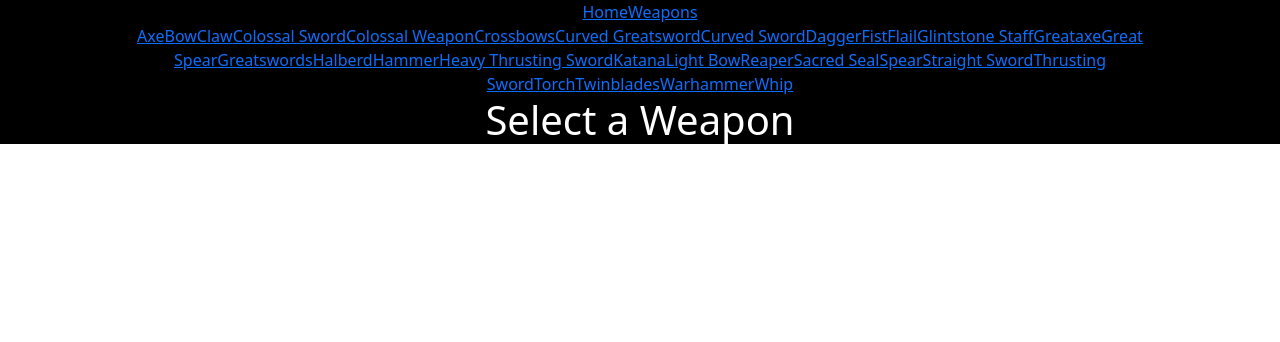
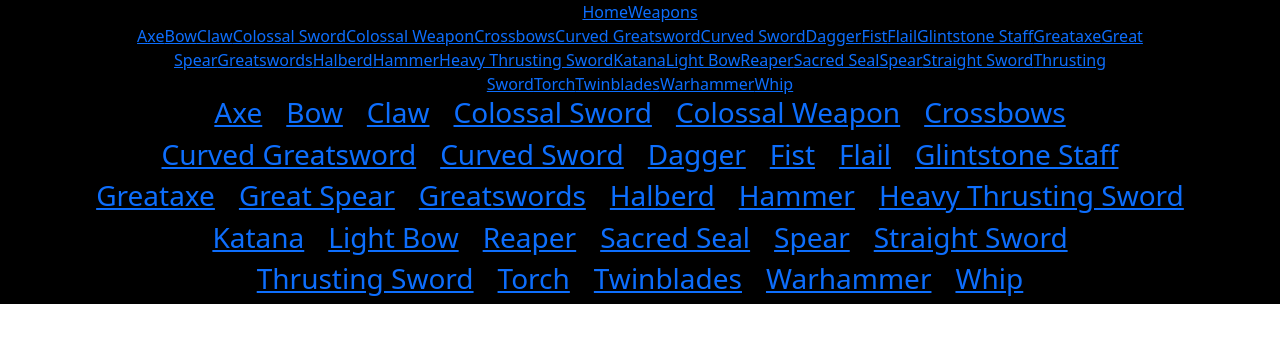
Before and after one commit to blangwell/react-elden-ring-api, a React (Create React App) app: page /weapons in a window 1280 px wide. Shown: the top 342 px of the page. Built offline with nearby package versions, Linux system fonts and the light colour scheme.

Commit message:
Add WeaponIndex and move categories array to separate file

```diff
--- /dev/null
+++ b/src/WeaponIndex.js
@@ -0,0 +1,16 @@
+import { Link } from 'react-router-dom';
+import { Container, Row } from 'react-bootstrap';
+
+export default function WeaponIndex(props) {
+	return (
+		<Container>
+			<Row xs="auto" className="d-flex justify-content-center">
+				{props.categories.map(category => (
+					<Link to={`${category}`} key={category}>
+						<h3>{category}</h3>
+					</Link>
+				))}
+			</Row>
+		</Container>
+	)
+}
--- a/src/Weapons.js
+++ b/src/Weapons.js
@@ -5,23 +5,10 @@ import {
 	Row,
 	Col,
 } from 'react-bootstrap';
-import { request, gql } from 'graphql-request';
-
-import ResultCard from './ResultCard';
+import categories from './categories';
 import './Weapons.css';
-import WeaponCategory from './WeaponCategory';
 
 export default function Weapons() {
-	const [weapons, setWeapons] = useState([]);
-	const [displayWeapons, setDisplayWeapons] = useState([]);
-	const [filter, setFilter] = useState("");
-	const CATEGORIES = ["Axe", "Bow", "Claw", "Colossal Sword", "Colossal Weapon", "Crossbows",
-		"Curved Greatsword", "Curved Sword", "Dagger", "Fist", "Flail", "Glintstone Staff", "Greataxe",
-		"Great Spear", "Greatswords", "Halberd", "Hammer", "Heavy Thrusting Sword", "Katana",
-		"Light Bow", "Reaper", "Sacred Seal", "Spear", "Straight Sword", "Thrusting Sword", "Torch",
-		"Twinblades", "Warhammer", "Whip"
-	];
-
 	/* On initial render:
 	Make GET request to Elden Ring fan API
 	set weapons state with response da:w
@@ -70,9 +57,9 @@ export default function Weapons() {
 	return (
 		<Container>
 			<nav>
-				{CATEGORIES.map(category => (
+				{categories.map(category => (
 					<Link to={`/weapons/${category}`} key={category}>
-					{ category }
+					{category}
 					</Link>
 				))}
 			</nav>
--- /dev/null
+++ b/src/categories.js
@@ -0,0 +1,7 @@
+const categories = ["Axe", "Bow", "Claw", "Colossal Sword", "Colossal Weapon", "Crossbows",
+		"Curved Greatsword", "Curved Sword", "Dagger", "Fist", "Flail", "Glintstone Staff", "Greataxe",
+		"Great Spear", "Greatswords", "Halberd", "Hammer", "Heavy Thrusting Sword", "Katana",
+		"Light Bow", "Reaper", "Sacred Seal", "Spear", "Straight Sword", "Thrusting Sword", "Torch",
+		"Twinblades", "Warhammer", "Whip"
+	];
+export default categories;
--- a/src/index.js
+++ b/src/index.js
@@ -11,6 +11,8 @@ import App from './App';
 import Home from './Home';
 import Weapons from './Weapons';
 import WeaponCategory from './WeaponCategory';
+import WeaponIndex from './WeaponIndex';
+import categories from './categories';
 
 const root = ReactDOM.createRoot(document.getElementById('root'));
 root.render(
@@ -19,7 +21,7 @@ root.render(
 			<Route path="/" element={<App />}>
 				<Route index element={<Home />} />
 				<Route path="weapons" element={<Weapons />} >
-					<Route index element={<div><h1>Select a Weapon</h1></div>} />
+					<Route index element={<WeaponIndex categories={categories} />} />
 					<Route path=":weaponCategory" element={<WeaponCategory />} />
 				</Route>
 			</Route>
```
